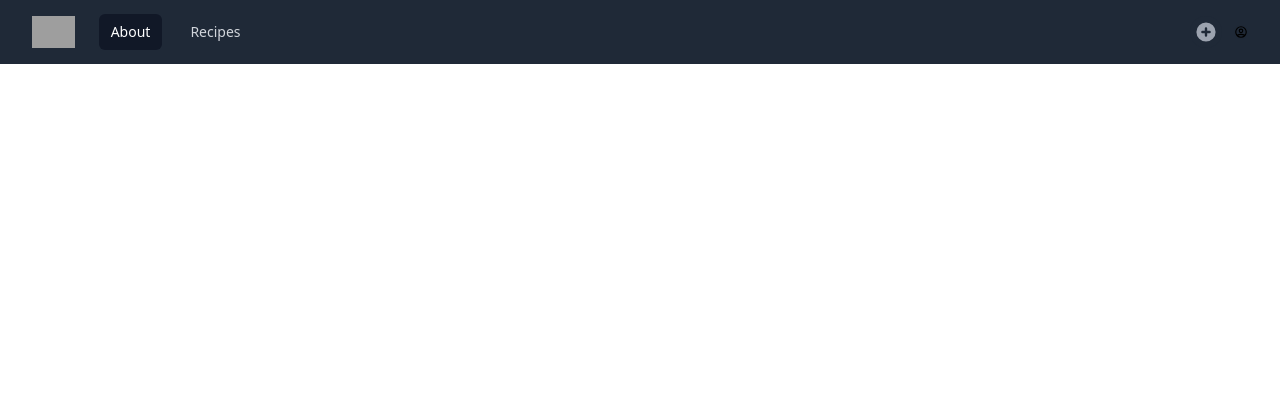
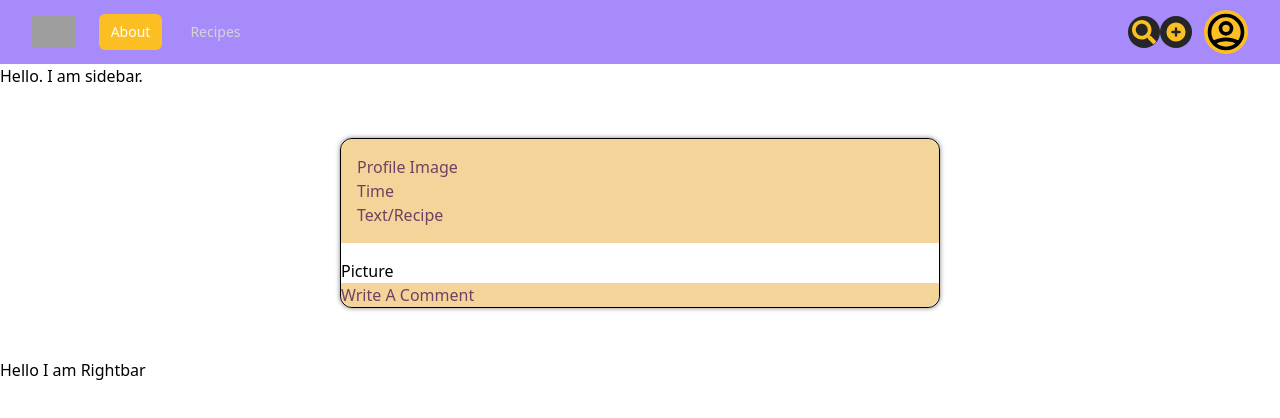
Before and after one commit to abel-parada/COOK-IT, a React (Create React App) app: page /Home in a window 1280 px wide. Shown: the top 418 px of the page. Built offline with nearby package versions, Linux system fonts and the light colour scheme; grey boxes are pictures that could not be loaded.

Commit message:
newsfeed started

```diff
--- a/package.json
+++ b/package.json
@@ -4,8 +4,12 @@
   "private": true,
   "dependencies": {
     "@craco/craco": "^6.4.2",
+    "@emotion/react": "^11.7.0",
+    "@emotion/styled": "^11.6.0",
     "@headlessui/react": "^1.4.2",
     "@heroicons/react": "^1.0.5",
+    "@mui/icons-material": "^5.2.0",
+    "@mui/material": "^5.2.2",
     "@testing-library/jest-dom": "^5.15.0",
     "@testing-library/react": "^11.2.7",
     "@testing-library/user-event": "^12.8.3",
--- a/src/components/Navigation.js
+++ b/src/components/Navigation.js
@@ -4,6 +4,7 @@ import { Disclosure, Menu, Transition } from '@headlessui/react';
 import { MenuIcon, XIcon } from '@heroicons/react/outline';
 import {HiPlusCircle} from "react-icons/hi";
 import {HiOutlineUserCircle} from "react-icons/hi";
+import {FaSearch} from "react-icons/fa";
 
 const navigation = [
   { name: 'About', href: '#', current: true },
@@ -16,7 +17,7 @@ function classNames(...classes) {
 
 export default function Navigation() {
   return (
-    <Disclosure as="nav" className="bg-gray-800">
+    <Disclosure as="nav" className="bg-purple-400">
       {({ open }) => (
         <>
           <div className="max-w-7xl mx-auto px-2 sm:px-6 lg:px-8">
@@ -52,7 +53,7 @@ export default function Navigation() {
                         key={item.name}
                         href={item.href}
                         className={classNames(
-                          item.current ? 'bg-gray-900 text-white' : 'text-gray-300 hover:bg-gray-700 hover:text-white',
+                          item.current ? 'bg-yellow-400 text-white' : 'text-gray-300 hover:bg-yellow-400 hover:text-white',
                           'px-3 py-2 rounded-md text-sm font-medium'
                         )}
                         aria-current={item.current ? 'page' : undefined}
@@ -66,7 +67,14 @@ export default function Navigation() {
               <div className="absolute inset-y-0 right-0 flex items-center pr-2 sm:static sm:inset-auto sm:ml-6 sm:pr-0">
                 <button
                   type="button"
-                  className="bg-gray-800 p-1 rounded-full text-gray-400 hover:text-white focus:outline-none focus:ring-2 focus:ring-offset-2 focus:ring-offset-gray-800 focus:ring-white"
+                  className="bg-gray-800 p-1 rounded-full text-yellow-400 hover:text-white focus:outline-none focus:ring-2 focus:ring-offset-2 focus:ring-offset-yellow-800 focus:ring-white"
+                >
+                  <span className="sr-only" >View notifications</span>
+                  <FaSearch className="h-6 w-6" aria-hidden="true" />
+                </button>
+                <button
+                  type="button"
+                  className="bg-gray-800 p-1 rounded-full text-yellow-400 hover:text-white focus:outline-none focus:ring-2 focus:ring-offset-2 focus:ring-offset-yellow-800 focus:ring-white"
                 >
                   <span className="sr-only">View notifications</span>
                   <HiPlusCircle className="h-6 w-6" aria-hidden="true" />
@@ -75,9 +83,9 @@ export default function Navigation() {
                 {/* Profile dropdown */}
                 <Menu as="div" className="ml-3 relative">
                   <div>
-                    <Menu.Button className="bg-gray-800 flex text-sm rounded-full focus:outline-none focus:ring-2 focus:ring-offset-2 focus:ring-offset-gray-800 focus:ring-white">
+                    <Menu.Button className="bg-yellow-400 flex text-sm rounded-full focus:outline-none focus:ring-2 focus:ring-offset-2 focus:ring-offset-gray-800 focus:ring-white">
                       <span className="sr-only">Open user menu</span>
-                      <HiOutlineUserCircle/>
+                      <HiOutlineUserCircle fontSize="2.75rem"/>
                     </Menu.Button>
                   </div>
                   <Transition
--- /dev/null
+++ b/src/components/Newsfeed.js
@@ -0,0 +1,29 @@
+import React, { Component } from 'react';
+
+import '../styles/newsfeed.css'
+
+class Newsfeed extends Component {
+state ={
+
+}
+
+    render() {
+        return (
+            <div className="newsfeedcard">
+                <div className="cardhead">
+                    <h1>Profile Image</h1>
+                    <p>Time</p>
+                    <p>Text/recipe</p>
+                </div>
+                <div className="newspic">
+                    <p>Picture</p>
+                </div>
+                <div className="comment">
+                    Write a comment
+                </div>
+            </div>
+        );
+    }
+}
+
+export default Newsfeed;
--- /dev/null
+++ b/src/components/Rightbar.js
@@ -0,0 +1,14 @@
+import React, { Component } from 'react';
+import "../styles/rightbar.css";
+
+class Rightbar extends Component {
+    render() {
+        return (
+            <div>
+                Hello I am Rightbar
+            </div>
+        );
+    }
+}
+
+export default Rightbar;
--- /dev/null
+++ b/src/components/Sidebar.js
@@ -0,0 +1,15 @@
+import React, { Component } from 'react';
+import '../styles/sidebar.css'
+
+
+class Sidebar extends Component {
+    render() {
+        return (
+            <div>
+                Hello. I am sidebar.
+            </div>
+        );
+    }
+}
+
+export default Sidebar;
--- a/src/pages/Home/Home.js
+++ b/src/pages/Home/Home.js
@@ -1,9 +1,15 @@
 import React from "react";
 import Navigation from "../../components/Navigation";
+import Newsfeed from "../../components/Newsfeed";
+import Rightbar from "../../components/Rightbar";
+import Sidebar from "../../components/Sidebar";
 
 const Home = () => {
   return <div>
     <Navigation />
+    <Sidebar />
+    <Newsfeed />
+    <Rightbar />
   </div>;
 };
 
--- /dev/null
+++ b/src/styles/newsfeed.css
@@ -0,0 +1,32 @@
+.newsfeedcard {
+  width: 600px;
+  background-color: white;
+  box-shadow: 0 0 5px grey;
+  border: solid black;
+  border-width: 1px;
+  margin: 50px auto;
+  text-transform: capitalize;
+  border-radius: 12px;
+}
+
+.cardhead {
+  width: 100%;
+  background-color: hsl(39, 80%, 63%, 0.6);
+  color: hsl(320, 28%, 35%);
+  margin-bottom: 1rem;
+  padding: 1rem 1rem;
+  border-top-left-radius: 12px;
+  border-top-right-radius: 12px;
+}
+
+.newspic {
+  width: 100%;
+}
+
+.comment {
+  width: 100%;
+  background-color: hsl(39, 80%, 63%, 0.6);
+  color: hsl(320, 28%, 35%);
+  border-bottom-left-radius: 12px;
+  border-bottom-right-radius: 12px;
+}
--- a/tailwind.config.js
+++ b/tailwind.config.js
@@ -1,8 +1,21 @@
+const colors = require('tailwindcss/colors');
+
 module.exports = {
   purge: ['./src/**/*.{js,jsx,ts,tsx}', './public/index.html'],
   darkMode: false, // or 'media' or 'class'
   theme: {
-    extend: {},
+    extend: {
+      colors:{
+        transparent: 'transparent',
+        current: 'currentColor',
+        black: colors.black,
+        white: colors.white,
+        gray: colors.trueGray,
+        indigo: colors.indigo,
+        red: colors.rose,
+        yellow: colors.amber,
+      }
+    },
   },
   variants: {
     extend: {},
```
Also changed, not shown: src/styles/rightbar.css (added), src/styles/sidebar.css (added), 1 other file (tests, documents, lock files or other folders).
